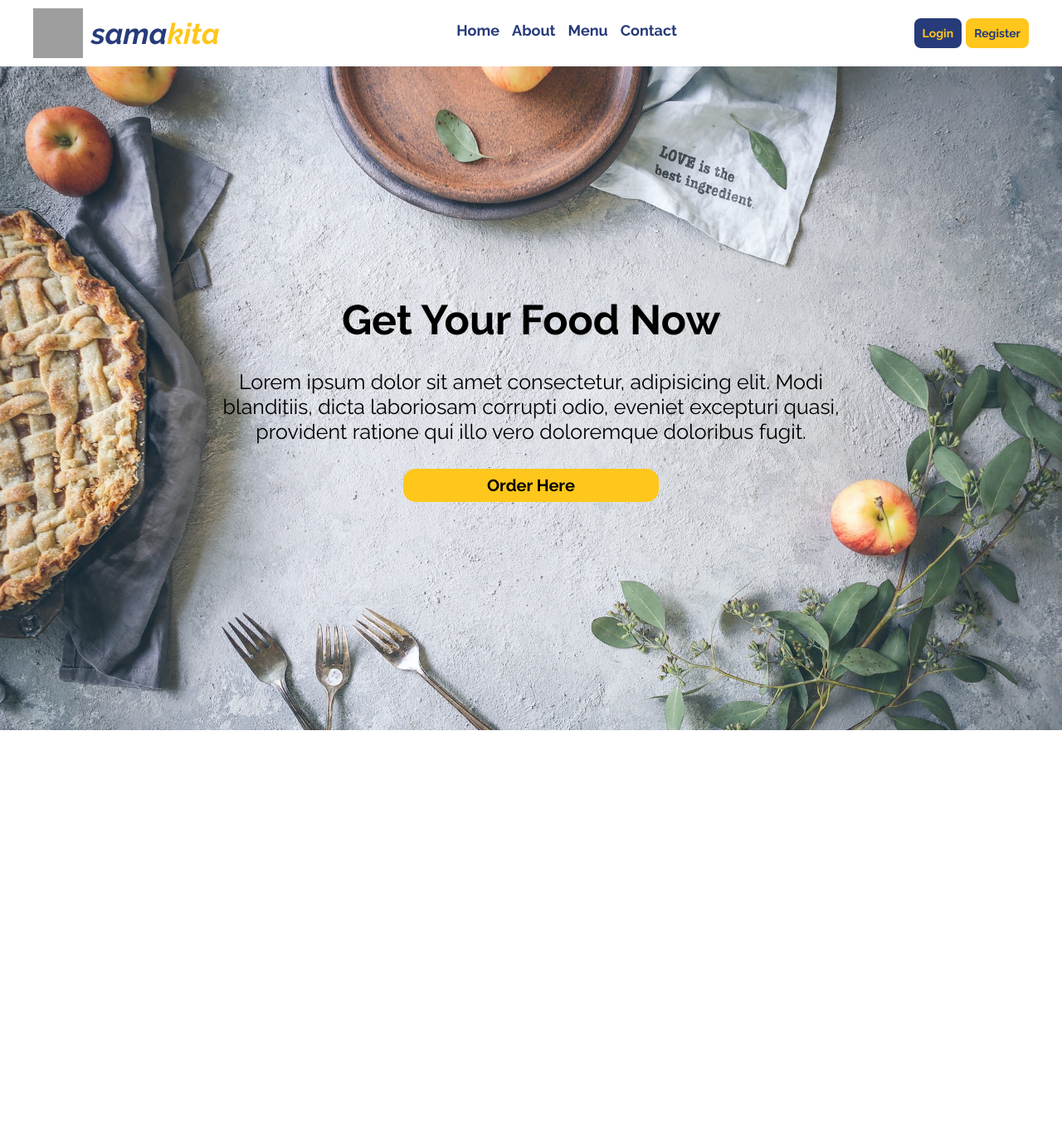
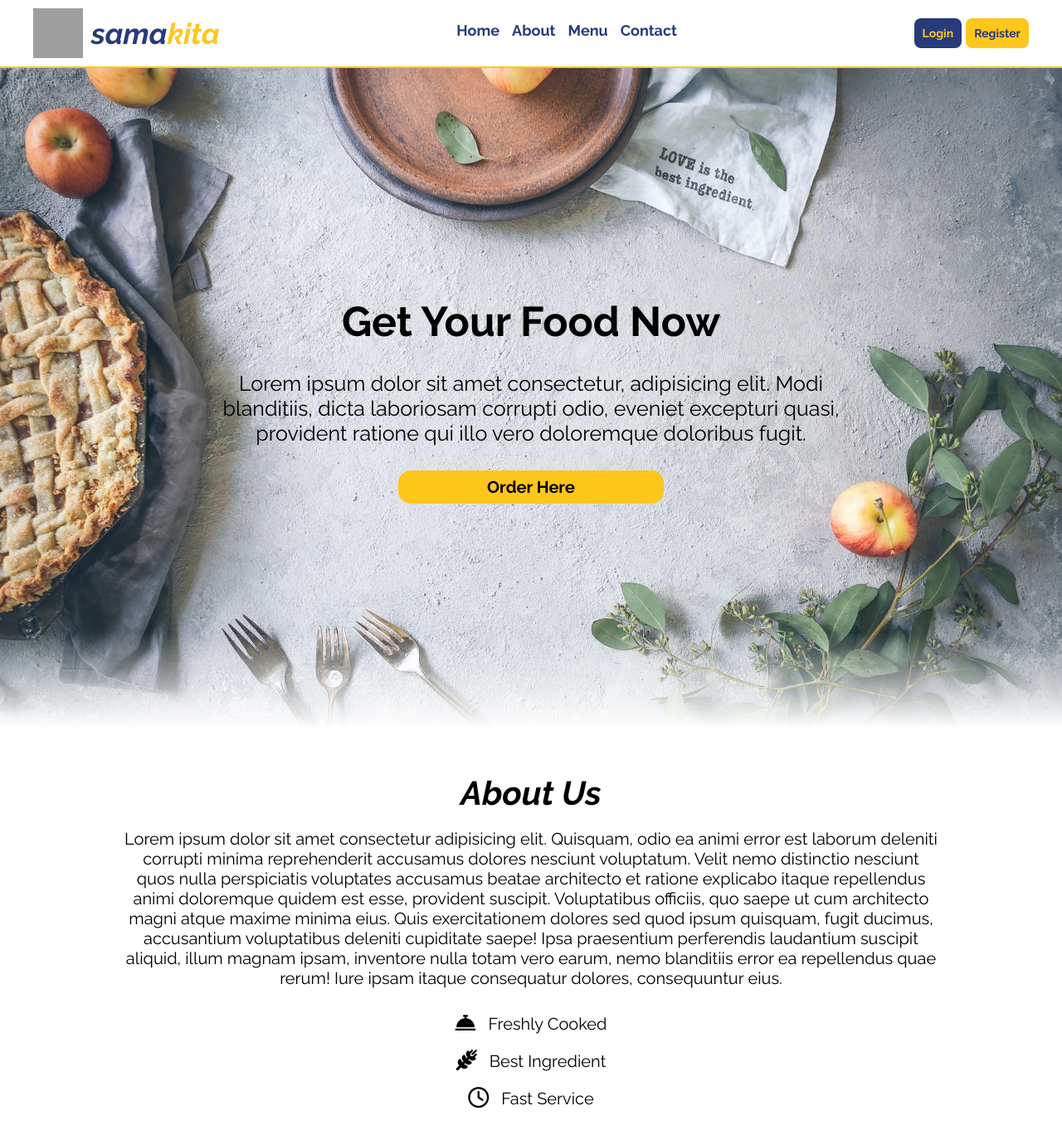
Before and after one commit to AgunngDwi/samakita, a React (Vite) app: page / in a window 1280 px wide. Shown: the top 1374 px of the page at 83% size. Before the commit the page ends 880 px from the top, so only its background shows below. Built offline with nearby package versions, Linux system fonts and the light colour scheme; grey boxes are pictures that could not be loaded.

Commit message:
add about content

```diff
--- /dev/null
+++ b/src/component/About.jsx
@@ -0,0 +1,43 @@
+import "../css/about.css";
+import aboutImg from "../assets/homepage/shawnanggg-nmpW_WwwVSc-unsplash.jpg";
+
+const About = () => {
+  return (
+    <div className="about-content" id="about">
+      <h3>About Us</h3>
+      <p>
+        Lorem ipsum dolor sit amet consectetur adipisicing elit. Quisquam, odio
+        ea animi error est laborum deleniti corrupti minima reprehenderit
+        accusamus dolores nesciunt voluptatum. Velit nemo distinctio nesciunt
+        quos nulla perspiciatis voluptates accusamus beatae architecto et
+        ratione explicabo itaque repellendus animi doloremque quidem est esse,
+        provident suscipit. Voluptatibus officiis, quo saepe ut cum architecto
+        magni atque maxime minima eius. Quis exercitationem dolores sed quod
+        ipsum quisquam, fugit ducimus, accusantium voluptatibus deleniti
+        cupiditate saepe! Ipsa praesentium perferendis laudantium suscipit
+        aliquid, illum magnam ipsam, inventore nulla totam vero earum, nemo
+        blanditiis error ea repellendus quae rerum! Iure ipsam itaque
+        consequatur dolores, consequuntur eius.
+      </p>
+      <div className="about-details">
+        <div className="detail">
+          <i
+            style={{ fontSize: "25px" }}
+            class="fa-solid fa-bell-concierge"
+          ></i>
+          <p>Freshly Cooked</p>
+        </div>
+        <div className="detail">
+          <i style={{ fontSize: "25px" }} class="fa-solid fa-wheat-awn"></i>
+          <p>Best Ingredient</p>
+        </div>
+        <div className="detail">
+          <i style={{ fontSize: "25px" }} class="fa-regular fa-clock"></i>
+          <p>Fast Service</p>
+        </div>
+      </div>
+    </div>
+  );
+};
+
+export default About;
--- /dev/null
+++ b/src/css/about.css
@@ -0,0 +1,25 @@
+.about-content{
+    display: flex;
+    flex-direction: column;
+    gap: 20px;
+    text-align: center;
+    padding: 50px 150px;
+}
+
+.about-content h3{
+    font-size: 40px;
+    font-weight: 700;
+    font-style: italic;
+}
+
+.about-content p{
+    font-size: 20px;
+}
+
+.detail{
+    display: flex;
+    gap: 15px;
+    justify-content: center;
+    align-items: center;
+    padding: 10px;
+}
--- a/src/css/hero.css
+++ b/src/css/hero.css
@@ -1,6 +1,7 @@
 .hero-container{
     display: flex;
     align-items: center;
+    justify-content: center;
     background-image: url(/src/assets/homepage/heroImg.jpg);
     background-size: cover;
     background-position: center;
@@ -8,11 +9,21 @@
     min-height: 100vh;
 }
 
+.hero-container::after{
+        content: "";
+    display: block;
+    position: absolute;
+    width: 100%;
+    height: 30%;
+    bottom: 0;
+    background: linear-gradient(0deg,rgb(255, 255, 255) 2%,rgba(255,255,255,0) 50% );
+}
+
+
 .hero-title{
     display: flex;
     flex-direction: column;
     max-width: 800px;
-    padding:20px 20%;
     text-align: center;
     gap: 30px;
 
--- a/src/css/navbar.css
+++ b/src/css/navbar.css
@@ -2,6 +2,7 @@
     display: flex;
     justify-content: space-between;
     padding: 10px 40px;
+    border-bottom: 2px solid #ffc61b;
 }
 
 .logo-navbar{
--- a/src/pages/Homepage.jsx
+++ b/src/pages/Homepage.jsx
@@ -1,3 +1,4 @@
+import About from "../component/About";
 import Hero from "../component/Hero";
 import NavbarMain from "../component/NavbarMain";
 
@@ -6,6 +7,7 @@ const Homepage = () => {
     <div>
       <NavbarMain />
       <Hero />
+      <About />
     </div>
   );
 };
```
